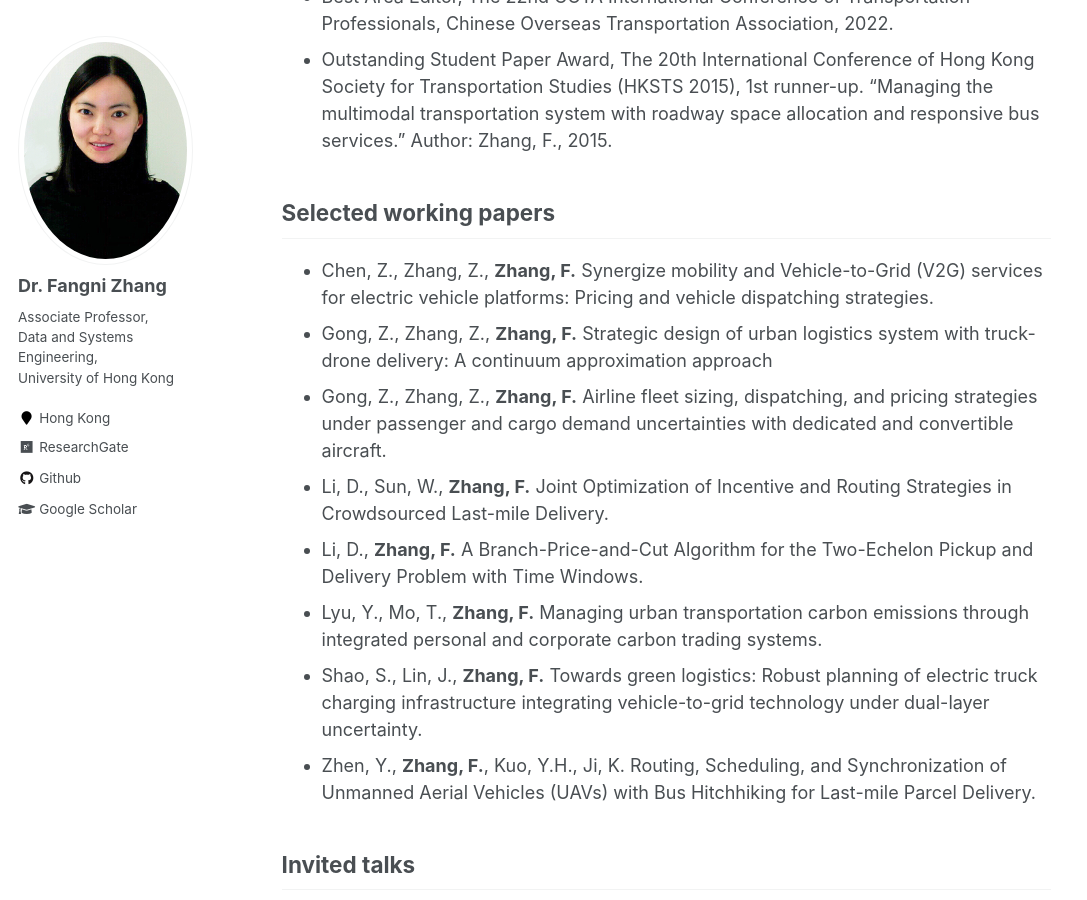
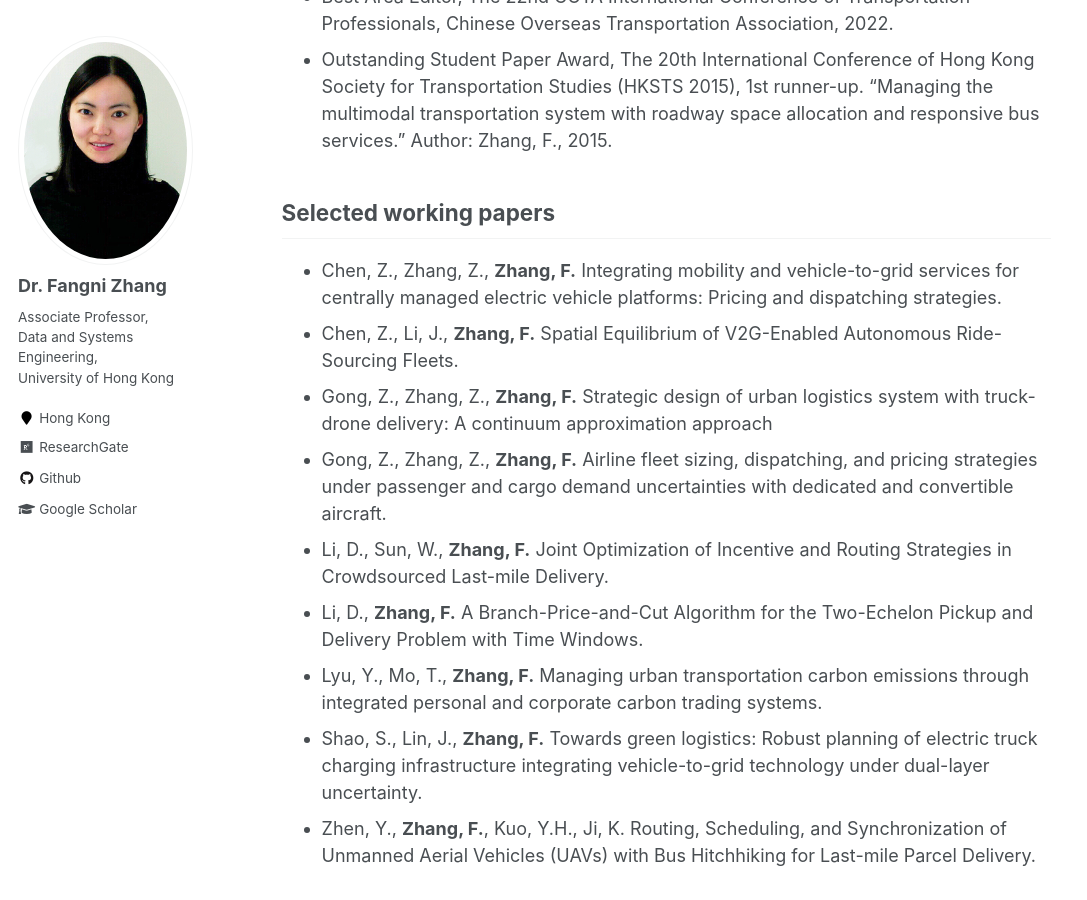
Before and after one commit to fangnizhang/fangnizhang.github.io, a Jekyll site: the page built from _pages/research.md, in a window 1280 px wide and 900 px high, scrolled down 2297 px. Shown: the whole window, without its empty margins (0-1087 px from the left). Built offline with Jekyll 4.4.1, drawn with Linux system fonts in a browser that asks for light colours.

Commit message:
Update research.md

```diff
--- a/_pages/research.md
+++ b/_pages/research.md
@@ -35,7 +35,8 @@ Research Awards
 
 Selected working papers
 ------------
-* Chen, Z., Zhang, Z., **Zhang, F.** Synergize mobility and Vehicle-to-Grid (V2G) services for electric vehicle platforms: Pricing and vehicle dispatching strategies.
+* Chen, Z., Zhang, Z., **Zhang, F.** Integrating mobility and vehicle-to-grid services for centrally managed electric vehicle platforms: Pricing and dispatching strategies.
+* Chen, Z., Li, J., **Zhang, F.** Spatial Equilibrium of V2G-Enabled Autonomous Ride-Sourcing Fleets.
 * Gong, Z., Zhang, Z., **Zhang, F.** Strategic design of urban logistics system with truck-drone delivery: A continuum approximation approach
 * Gong, Z., Zhang, Z., **Zhang, F.** Airline fleet sizing, dispatching, and pricing strategies under passenger and cargo demand uncertainties with dedicated and convertible aircraft.
 * Li, D., Sun, W., **Zhang, F.** Joint Optimization of Incentive and Routing Strategies in Crowdsourced Last-mile Delivery.
```
